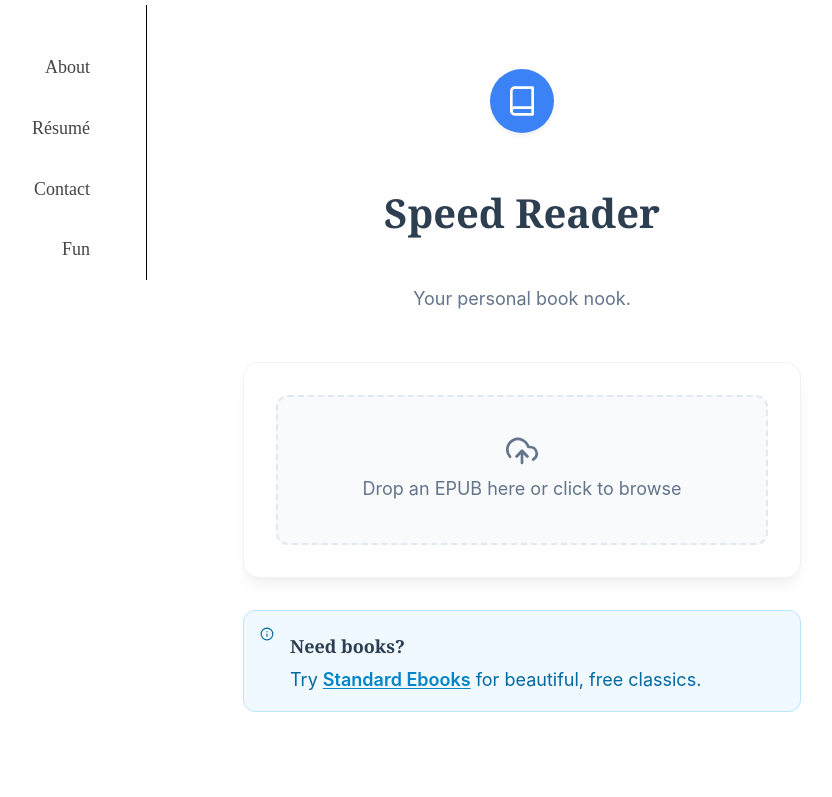
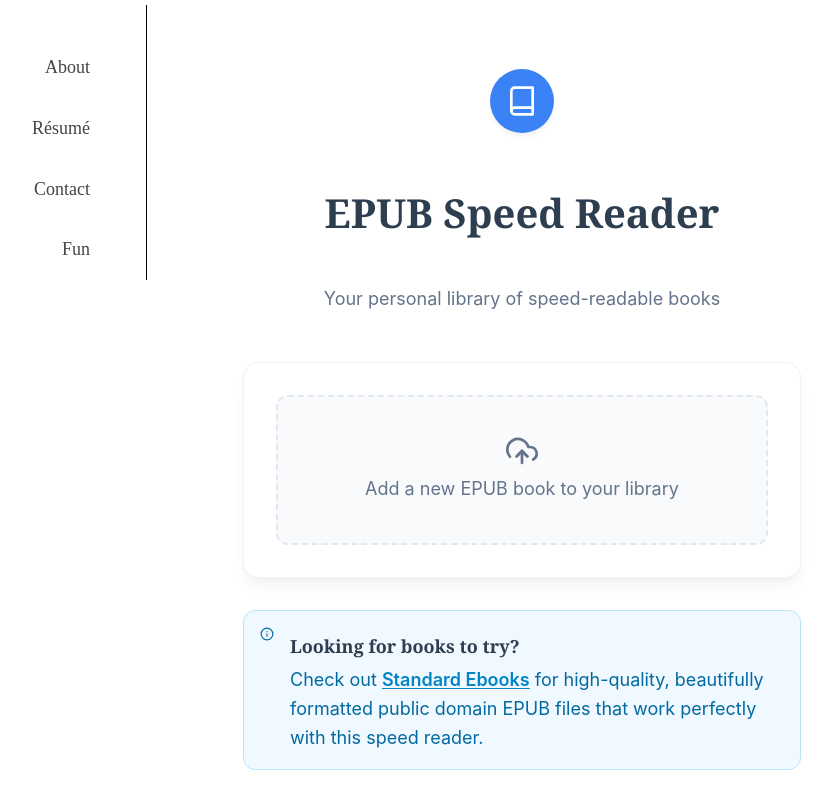
Before and after one commit to poltak/poltak.github.io, a SvelteKit app: page /speed-reader in a window 1280 px wide. Shown: the part 155-952 px from the top of the page, without its empty margins (223-1055 px from the left). Built offline with nearby package versions, Linux system fonts and the light colour scheme.

Commit message:
Revert LLM-changed copy

```diff
--- a/src/routes/speed-reader/+page.svelte
+++ b/src/routes/speed-reader/+page.svelte
@@ -480,7 +480,7 @@
 
 <svelte:head>
     <title>Speed Reader</title>
-    <meta name="description" content="A fun way to read your books faster." />
+    <meta name="description" content="A fast EPUB speed reader with adjustable reading speed" />
 </svelte:head>
 
 <main class="app-container">
@@ -490,8 +490,8 @@
                 <div class="logo-circle">
                     <Icon name="book" size={32} />
                 </div>
-                <h1>Speed Reader</h1>
-                <p>Your personal book nook.</p>
+                <h1>EPUB Speed Reader</h1>
+                <p>Your personal library of speed-readable books</p>
             </div>
 
             <div class="upload-section">
@@ -506,7 +506,7 @@
                         />
                         <div class="upload-placeholder">
                             <Icon name="upload-cloud" size={32} className="mb-2" />
-                            <span>Drop an EPUB here or click to browse</span>
+                            <span>Add a new EPUB book to your library</span>
                         </div>
                     </div>
 
@@ -534,13 +534,14 @@
                     <Icon name="info" size={14} />
                 </div>
                 <div class="tip-content">
-                    <h4>Need books?</h4>
+                    <h4>Looking for books to try?</h4>
                     <p>
-                        Try <a
+                        Check out <a
                             href="https://standardebooks.org/"
                             target="_blank"
                             rel="noopener noreferrer">Standard Ebooks</a
-                        > for beautiful, free classics.
+                        > for high-quality, beautifully formatted public domain EPUB files that work
+                        perfectly with this speed reader.
                     </p>
                 </div>
             </div>
@@ -559,7 +560,7 @@
                     </div>
                 {:else}
                     <div class="library-header-row">
-                        <h2>Your Collection <span>({storedBooks.length})</span></h2>
+                        <h2>Your Library <span>({storedBooks.length})</span></h2>
                     </div>
                     <div class="book-grid">
                         {#each storedBooks as book (book.id)}
@@ -715,7 +716,6 @@
             <div class="reader-controls-container">
                 <div class="progress-stats">
                     <div class="stat">
-                        <Icon name="info" size={14} />
                         <span>Word {(currentWordIndex + 1).toLocaleString()}</span>
                     </div>
                     <div class="stat main-stat">
@@ -803,7 +803,7 @@
 
                     {#if showExtraSettings}
                         <div class="extras-panel">
-                            <h4>Pause Multipliers</h4>
+                            <h4>Punctuation Pause Multipliers</h4>
                             <div class="multipliers-grid">
                                 <div class="mult-group">
                                     <input
```
